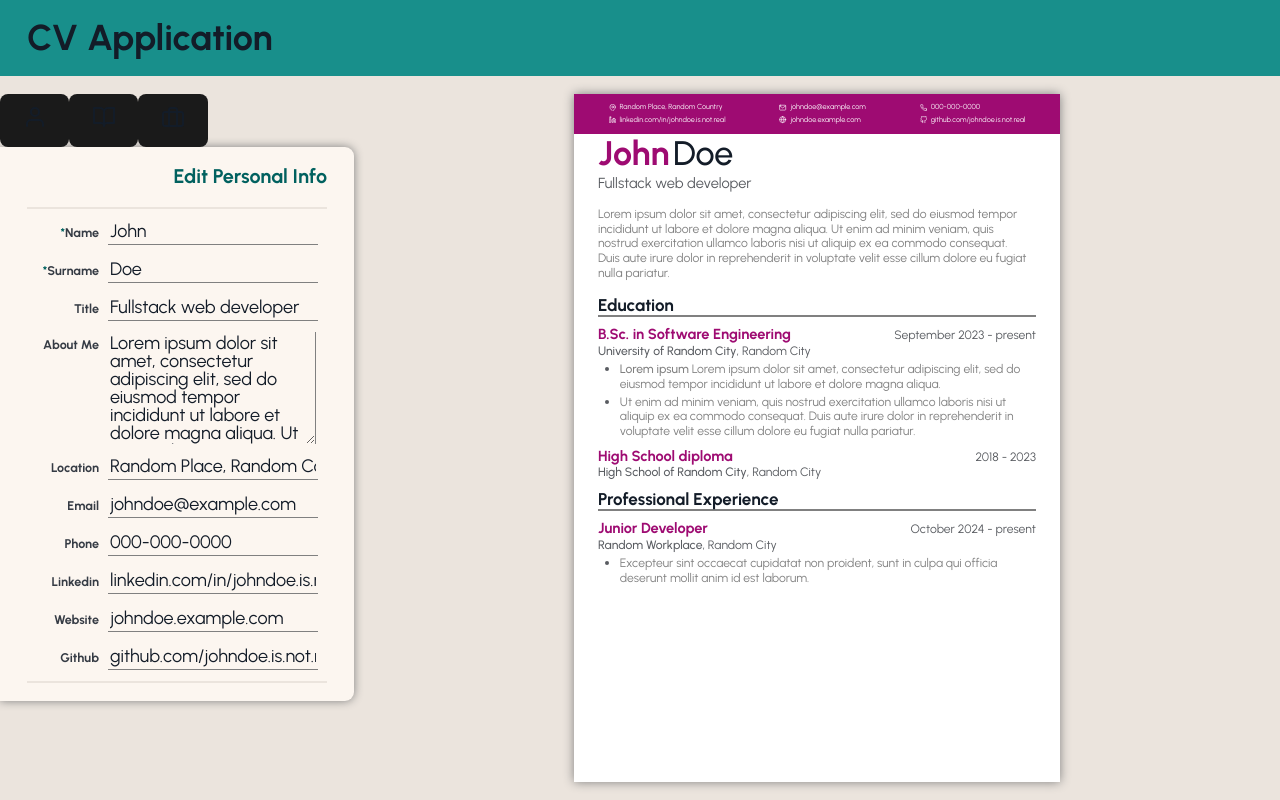
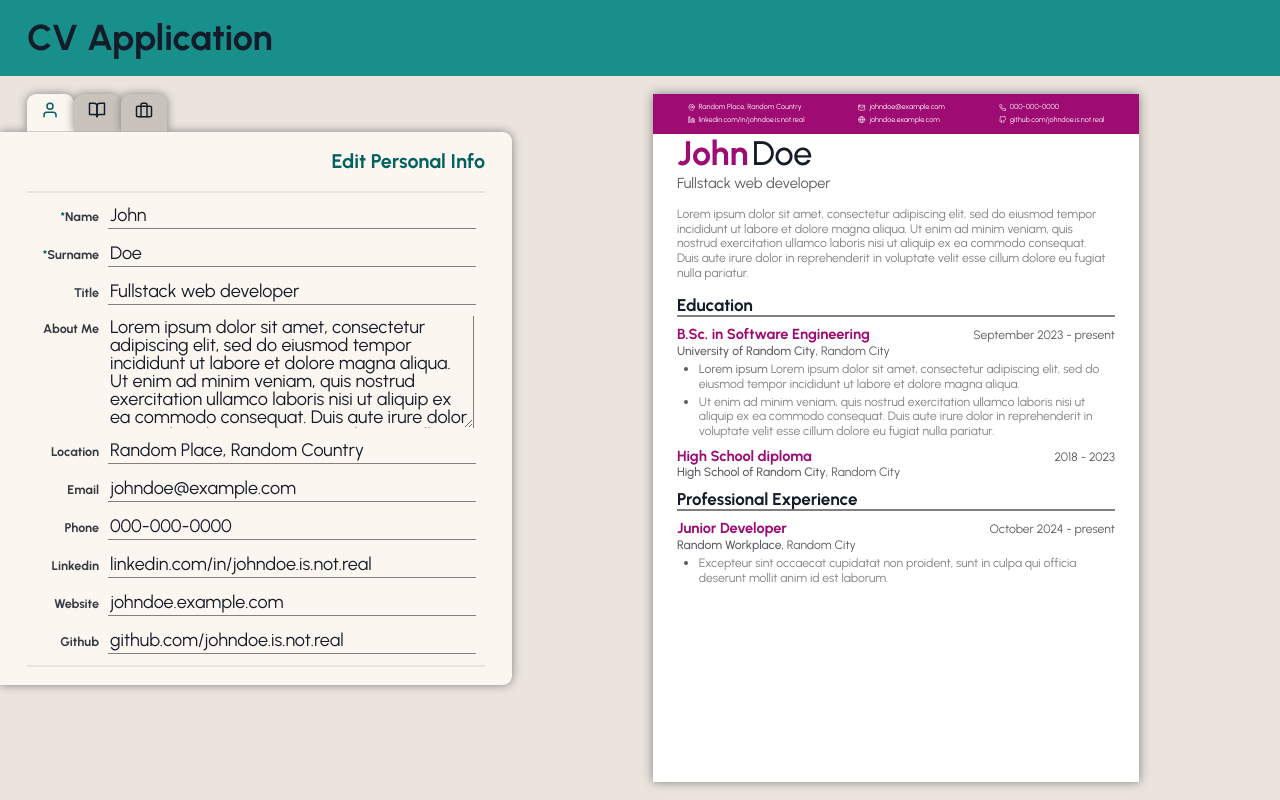
Before and after one commit to frarosset/cv-application, a React (Vite) app: page / in a window 1280 px wide. Built offline with nearby package versions, Linux system fonts and the light colour scheme.

Commit message:
style(EditPanel): add style to buttons in EditPanel component

```diff
--- a/src/styles/editor/EditPanel.css
+++ b/src/styles/editor/EditPanel.css
@@ -2,6 +2,9 @@
   background-color: var(--editor-bg-col);
   padding: var(--editor-padding);
   z-index: 1;
+  width: 40vw;
+  display: flex;
+  flex-direction: column;
 }
 
 .edit-panel h2 {
@@ -9,3 +12,53 @@
   font-size: var(--h2-fontsize);
   font-weight: bold;
 }
+
+.edit-panel .edit-panel-buttons {
+  /* put this above the section panels (to better handling shadows) */
+  z-index: 1;
+  margin: 0 var(--editor-section-padding-lr);
+
+  display: flex;
+}
+
+.edit-panel .edit-panel-button svg {
+  height: var(--editor-section-button-icon-size);
+  width: var(--editor-section-button-icon-size);
+}
+
+.edit-panel .edit-panel-button {
+  flex: 0 0 1;
+  min-width: 0;
+
+  background-color: var(--editor-section-button-color);
+  border: none !important;
+  outline: none !important;
+
+  padding: var(--editor-section-button-padding);
+  border-radius: var(--editor-form-gap) var(--editor-form-gap) 0 0;
+  box-shadow: var(--box-shadow);
+  /* hide shadow below the bitton */
+  --len: calc(-1 * (var(--box-shadow-blur) + var(--box-shadow-spread)));
+  clip-path: inset(var(--len) var(--len) 0px var(--len));
+}
+
+/* when hover is supporte */
+@media not all and (hover: none) {
+  .edit-panel .edit-panel-button:hover {
+    background-color: var(--editor-section-button-color-secondary);
+    color: var(--edit-section-highlight-color-secondary);
+  }
+}
+
+/* .edit-panel .edit-panel-button:active, */
+.edit-panel .edit-panel-button:focus,
+.edit-panel .edit-panel-button:focus-visible {
+  background-color: var(--editor-section-button-color-secondary);
+  color: var(--edit-section-highlight-color-secondary);
+}
+
+.edit-panel .edit-panel-button.current {
+  background-color: var(--editor-section-bg-col) !important;
+  color: var(--edit-section-highlight-color);
+  pointer-events: none;
+}
--- a/src/styles/editor/EditSectionPanel.css
+++ b/src/styles/editor/EditSectionPanel.css
@@ -8,7 +8,11 @@
   flex-direction: column;
   gap: var(--editor-section-gap);
 
-  max-height: 100%;
+  --editor-section-buttons-height: calc(
+    2 * var(--editor-section-button-padding-tb) +
+      var(--editor-section-button-icon-size)
+  );
+  max-height: calc(100% - var(--editor-section-buttons-height));
 }
 
 .edit-section-panel h3 {
@@ -19,8 +23,6 @@
 }
 
 .edit-section-panel form {
-  min-width: max-content;
-
   display: flex;
   flex-direction: column;
   gap: var(--editor-form-gap);
--- a/src/styles/variables.css
+++ b/src/styles/variables.css
@@ -40,6 +40,10 @@
   --input-placeholder-color: var(--col-dark-4);
   --label-color: var(--col-dark-2);
   --edit-section-highlight-color: var(--col-accent-1);
+  --edit-section-highlight-color-secondary: var(--col-accent-2);
+
+  --editor-section-button-color: var(--col-light-4);
+  --editor-section-button-color-secondary: var(--col-light-3);
 
   /* Font family */
   --main-font: "Urbanist";
@@ -47,7 +51,7 @@
   --h2-font: "Urbanist";
 
   /* Font sizes */
-  --txt-fontsize: max(18px, 2vmin);
+  --txt-fontsize: max(18px, 1vmin);
   --txt-lineheight: 1.2;
 
   --h1-fontsize: 2rem;
@@ -69,10 +73,15 @@
   --editor-padding-ud: var(--page-padding-ud);
   --editor-padding: var(--editor-padding-ud) 0;
 
+  --editor-section-padding-lr: var(--page-padding-lr);
   --editor-section-padding: var(--page-padding);
   --editor-section-gap: 1rem;
   --editor-form-padding: 1rem;
   --editor-form-gap: 0.5rem;
+  --editor-section-button-icon-size: 1em;
+  --editor-section-button-padding-tb: min(2%, 0.4em);
+  --editor-section-button-padding: var(--editor-section-button-padding-tb)
+    min(4%, 0.8em);
 
   --input-padding: 2px;
   --label-input-gap: 0.5em;
@@ -128,7 +137,10 @@
 
   /* Shadows */
   /* --txt-shadow: 0 3px 6px var(--col-black);*/
-  --box-shadow: 0 0px 10px var(--col-dark-4);
+  --box-shadow-blur: 10px;
+  --box-shadow-spread: 0px;
+  --box-shadow: 0 0px var(--box-shadow-blur) var(--box-shadow-spread)
+    var(--col-dark-4);
 
   /* Animations on hover / active / ...*/
   /* --transition-time: 0.8s; */
```
